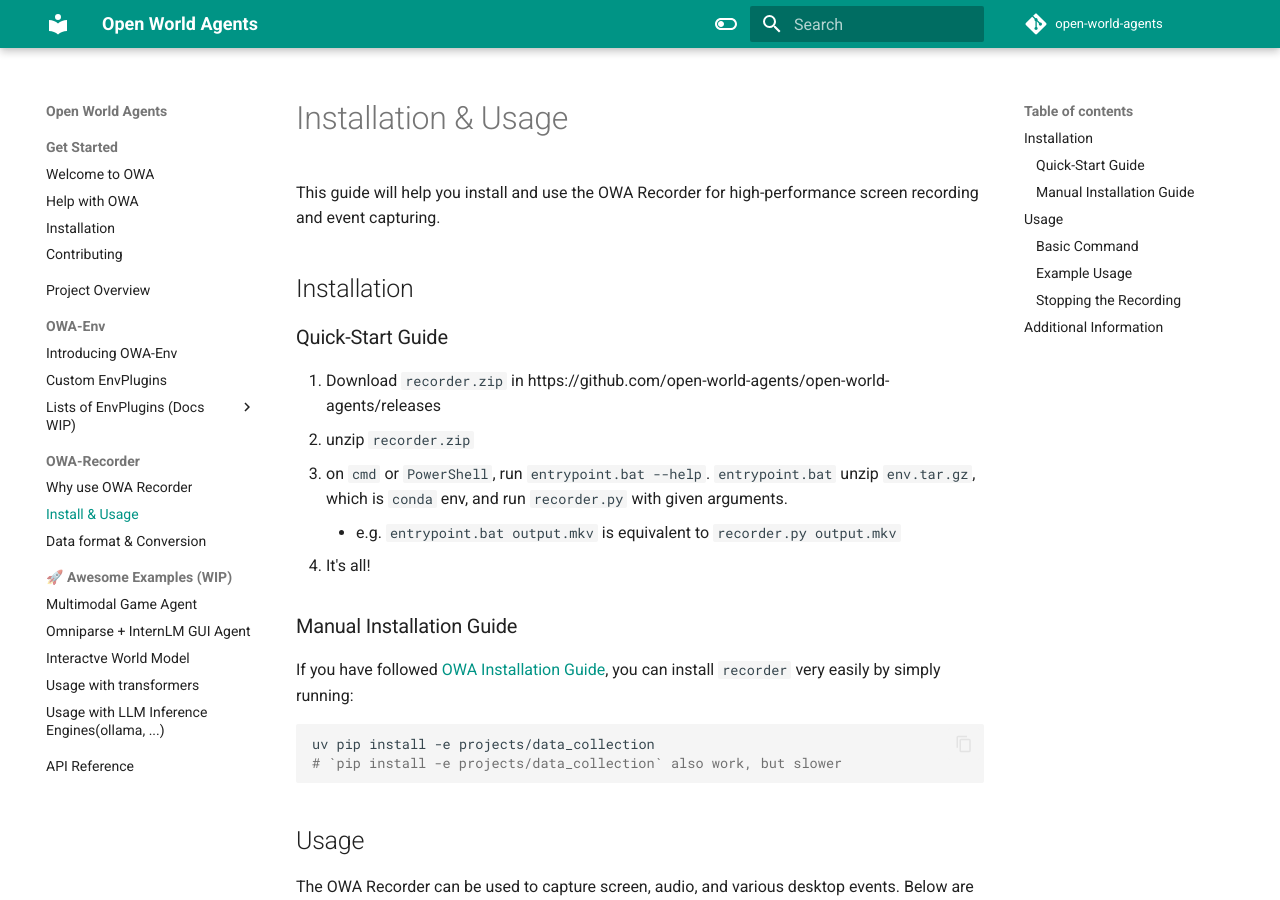
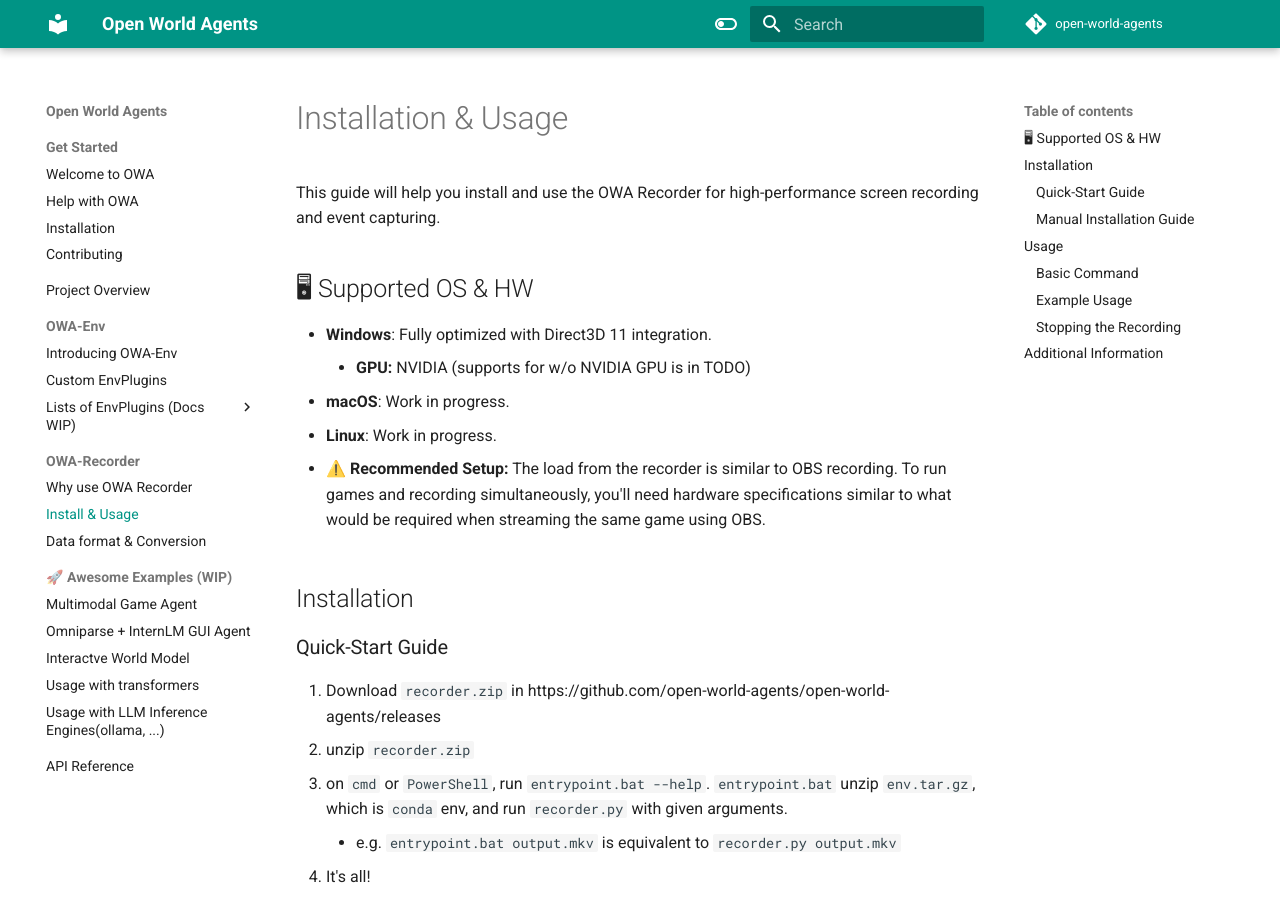
Before and after one commit to open-world-agents/open-world-agents, an MkDocs documentation site: the page built from docs/recorder/install_and_usage.md, in a window 1280 px wide and 900 px high. Built offline with MkDocs 1.6.1 and Material for MkDocs 9.7.7, drawn with Linux system fonts in a browser that asks for light colours; comment, search, counter and statistics services are not loaded.

Commit message:
docs: added recommended HW spec

```diff
--- a/docs/recorder/install_and_usage.md
+++ b/docs/recorder/install_and_usage.md
@@ -1,6 +1,15 @@
 # Installation & Usage
 
 This guide will help you install and use the OWA Recorder for high-performance screen recording and event capturing.
+
+## 🖥 Supported OS & HW
+
+- **Windows**: Fully optimized with Direct3D 11 integration.
+    - **GPU:** NVIDIA (supports for w/o NVIDIA GPU is in TODO)
+- **macOS**: Work in progress.
+- **Linux**: Work in progress.
+
+- **⚠️ Recommended Setup:** The load from the recorder is similar to OBS recording. To run games and recording simultaneously, you'll need hardware specifications similar to what would be required when streaming the same game using OBS.
 
 ## Installation
 
```
